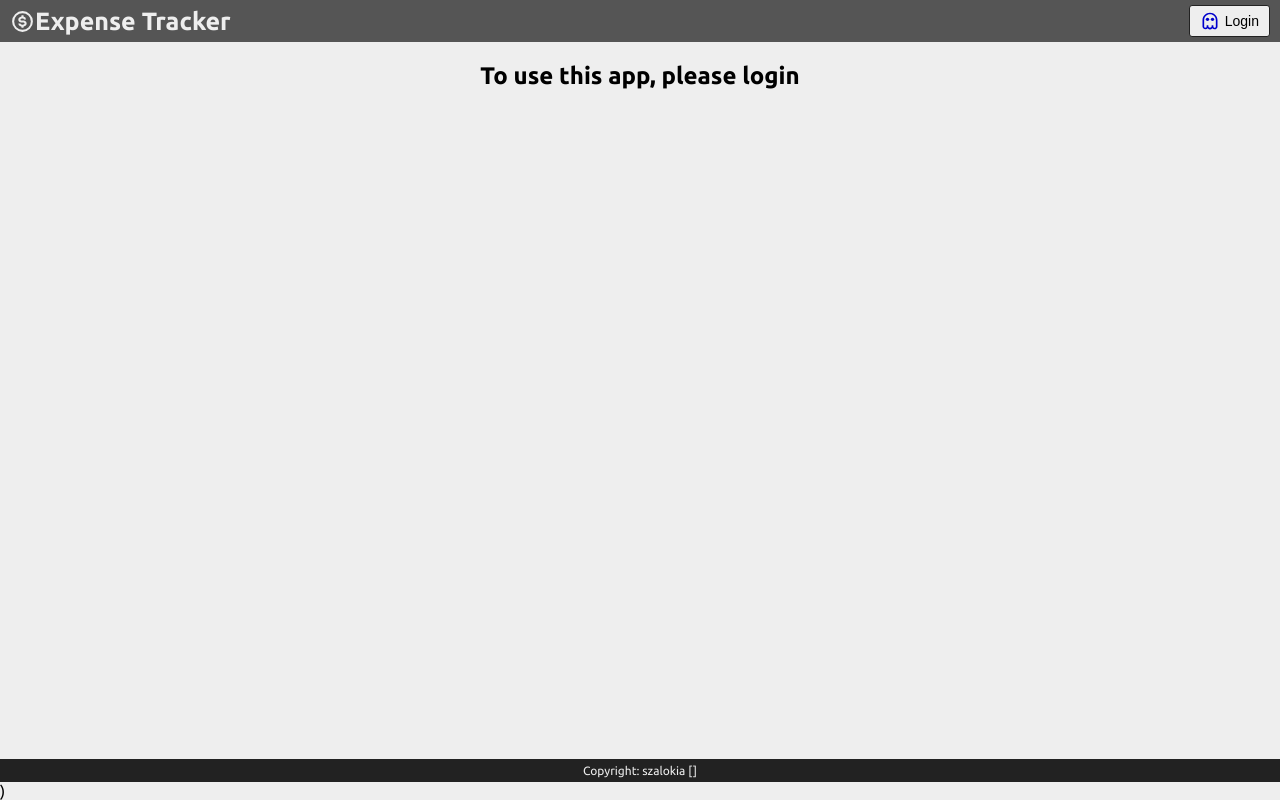
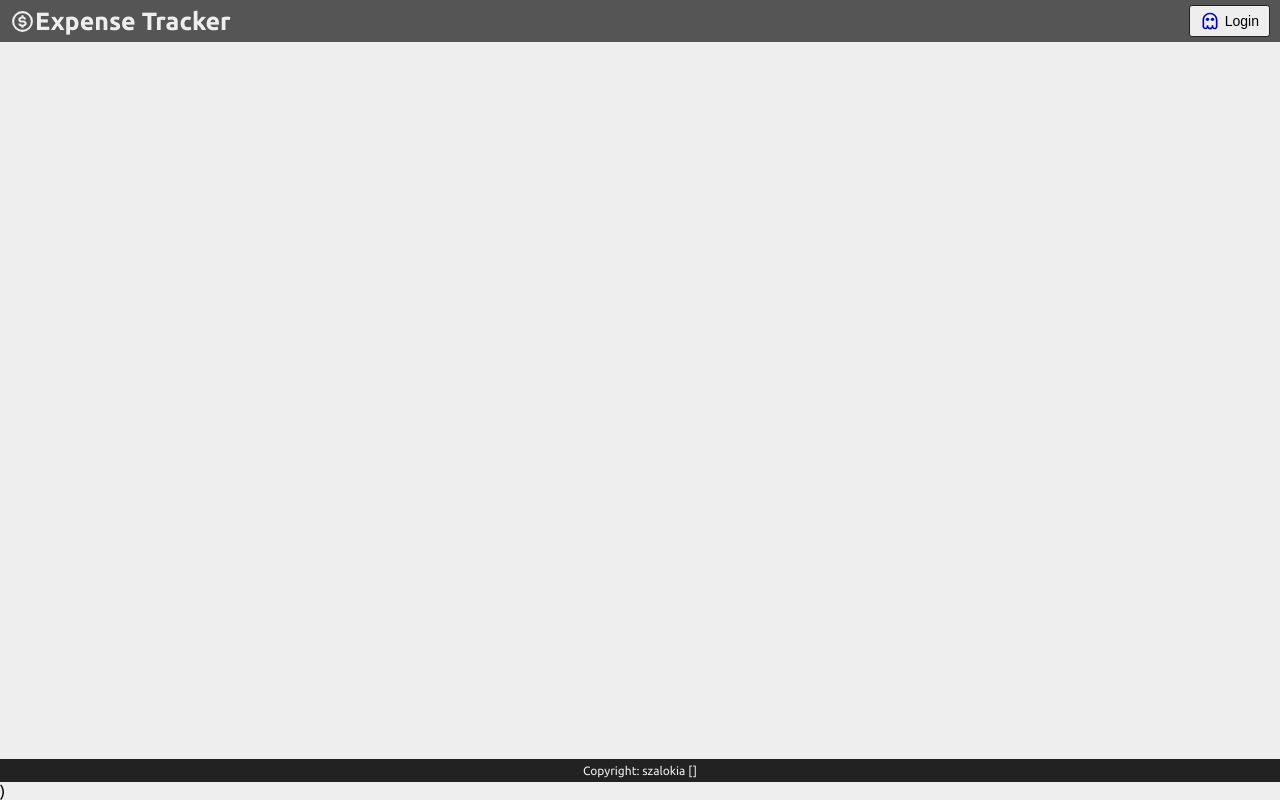
Before and after one commit to szalokiadam/expense-tracker, a React (Create React App) app: page / in a window 1280 px wide. Before the commit this address led to /home. Built offline with nearby package versions, Linux system fonts and the light colour scheme.

Commit message:
Added gh page path to route

```diff
--- a/src/App.js
+++ b/src/App.js
@@ -33,9 +33,13 @@ function App() {
         <main>
           <Router>
             <Switch>
-              <Redirect exact from="/" to="/home" />
-              <Route path="/home">{login ? <LoginError /> : <Home />}</Route>
-              <Route path="*">{login ? <LoginError /> : <Error404 />}</Route>
+              <Redirect exact from="expense-tracker/" to="/home" />
+              <Route path="expense-tracker/home">
+                {login ? <LoginError /> : <Home />}
+              </Route>
+              <Route path="expense-tracker/*">
+                {login ? <LoginError /> : <Error404 />}
+              </Route>
             </Switch>
           </Router>
         </main>
```
